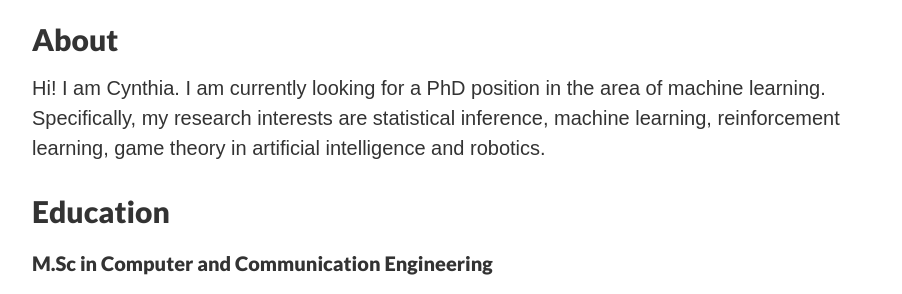
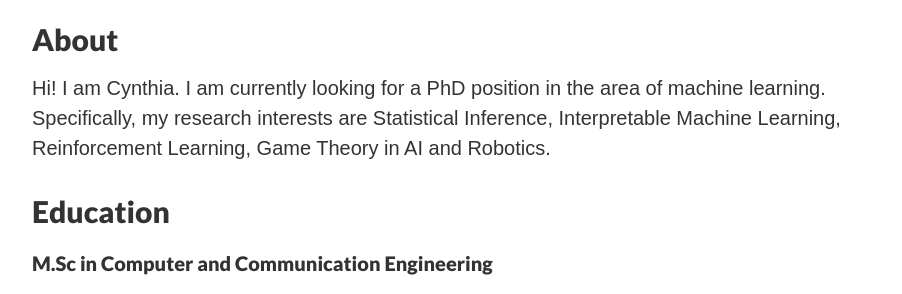
Before and after one commit to ZixinYang/zixinyang.github.io, a Jekyll site: the page built from index.html, in a window 1280 px wide. Shown: the part 548-842 px from the top of the page, without its empty margins (188-1090 px from the left). Built offline with Jekyll 4.4.1, drawn with Linux system fonts in a browser that asks for light colours; nearby versions of some CDN libraries; the list of posts is cut into pages by our own code; a style sheet for code colours, icons or effects is not loaded.

Commit message:
modify description

```diff
--- a/index.html
+++ b/index.html
@@ -70,7 +70,7 @@ $(document).ready(function(){
 </div>
 
 <p style="font-family: Arial, Helvetica, sans-serif;">Hi! I am Cynthia. I am currently looking for a PhD position in the area of machine learning.
-  Specifically, my research interests are statistical inference, machine learning, reinforcement learning, game theory in artificial intelligence and robotics.
+  Specifically, my research interests are Statistical Inference, Interpretable Machine Learning, Reinforcement Learning, Game Theory in AI and Robotics.
 </p>
 
 
```
